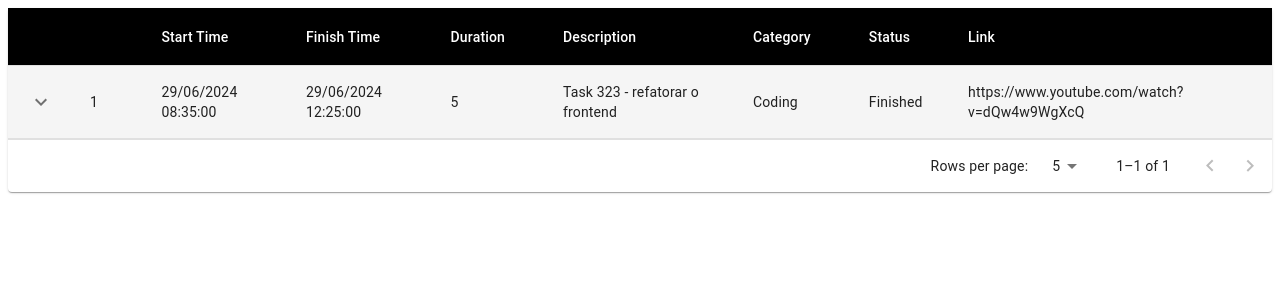
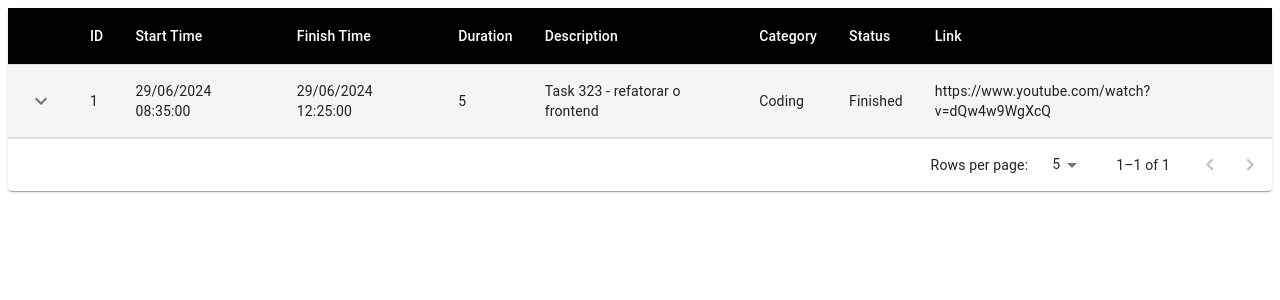
Before and after one commit to beetechgroup-net/beetime-frontend, a Next.js app: page / in a window 1280 px wide. Shown: the top 300 px of the page. Built offline with nearby package versions, Linux system fonts and the light colour scheme.

Commit message:
Removendo ordenacao

```diff
--- a/src/components/my-tasks/EnhancedTableHead.tsx
+++ b/src/components/my-tasks/EnhancedTableHead.tsx
@@ -5,9 +5,6 @@ import TableHead from "@mui/material/TableHead";
 import TableRow from "@mui/material/TableRow";
 import {StyledTableCell} from "@/components/my-tasks/StyledTableCell";
 import Checkbox from "@mui/material/Checkbox";
-import TableSortLabel from "@mui/material/TableSortLabel";
-import Box from "@mui/material/Box";
-import {visuallyHidden} from "@mui/utils";
 import {HeadCell} from "@/interfaces/component/HeadCell";
 
 export function EnhancedTableHead(props: {
@@ -18,20 +15,20 @@ export function EnhancedTableHead(props: {
   rowCount: number;
   onRequestSort: (event: React.MouseEvent<unknown>, property: keyof Task) => void;
 }) {
-  const { onSelectAllClick, order, orderBy, numSelected, rowCount, onRequestSort } = props;
+  const {onSelectAllClick, order, orderBy, numSelected, rowCount, onRequestSort} = props;
   const createSortHandler = (property: keyof Task) => (event: React.MouseEvent<unknown>) => {
     onRequestSort(event, property);
   };
 // Define a comparator for sorting
   const headCells: readonly HeadCell[] = [
-    { id: 'id', numeric: true, label: 'ID' },
-    { id: 'startTime', numeric: false, label: 'Start Time' },
-    { id: 'finishTime', numeric: false, label: 'Finish Time' },
-    { id: 'duration', numeric: true, label: 'Duration' },
-    { id: 'description', numeric: false, label: 'Description' },
-    { id: 'category', numeric: false, label: 'Category' },
-    { id: 'status', numeric: false, label: 'Status' },
-    { id: 'link', numeric: false, label: 'Link' },
+    {id: 'id', numeric: true, label: 'ID'},
+    {id: 'startTime', numeric: false, label: 'Start Time'},
+    {id: 'finishTime', numeric: false, label: 'Finish Time'},
+    {id: 'duration', numeric: true, label: 'Duration'},
+    {id: 'description', numeric: false, label: 'Description'},
+    {id: 'category', numeric: false, label: 'Category'},
+    {id: 'status', numeric: false, label: 'Status'},
+    {id: 'link', numeric: false, label: 'Link'},
   ];
   return (
       <TableHead>
@@ -42,7 +39,7 @@ export function EnhancedTableHead(props: {
                 indeterminate={numSelected > 0 && numSelected < rowCount}
                 checked={rowCount > 0 && numSelected === rowCount}
                 onChange={onSelectAllClick}
-                inputProps={{ 'aria-label': 'select all desserts' }}
+                inputProps={{'aria-label': 'select all desserts'}}
             />
           </StyledTableCell>
           {headCells.map((headCell) => (
@@ -50,20 +47,8 @@ export function EnhancedTableHead(props: {
                   key={headCell.id}
                   align={'left'}
                   padding="normal"
-                  sortDirection={orderBy === headCell.id ? order : false}
               >
-                <TableSortLabel
-                    active={orderBy === headCell.id}
-                    direction={orderBy === headCell.id ? order : 'asc'}
-                    onClick={createSortHandler(headCell.id)}
-                >
-                  {headCell.label}
-                  {orderBy === headCell.id ? (
-                      <Box component="span" sx={visuallyHidden}>
-                        {order === 'desc' ? 'sorted descending' : 'sorted ascending'}
-                      </Box>
-                  ) : null}
-                </TableSortLabel>
+                {headCell.label}
               </StyledTableCell>
           ))}
         </TableRow>
```
